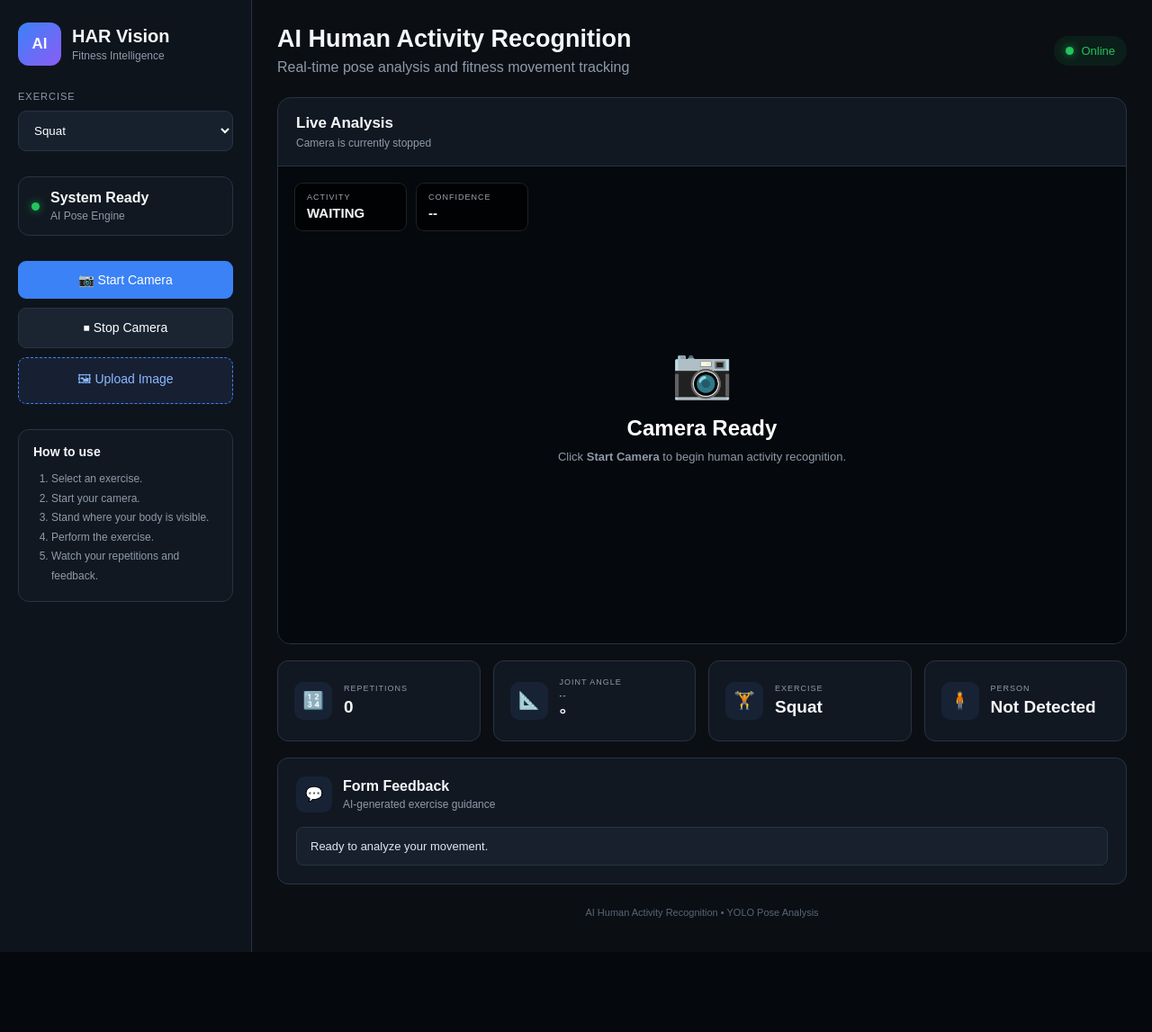
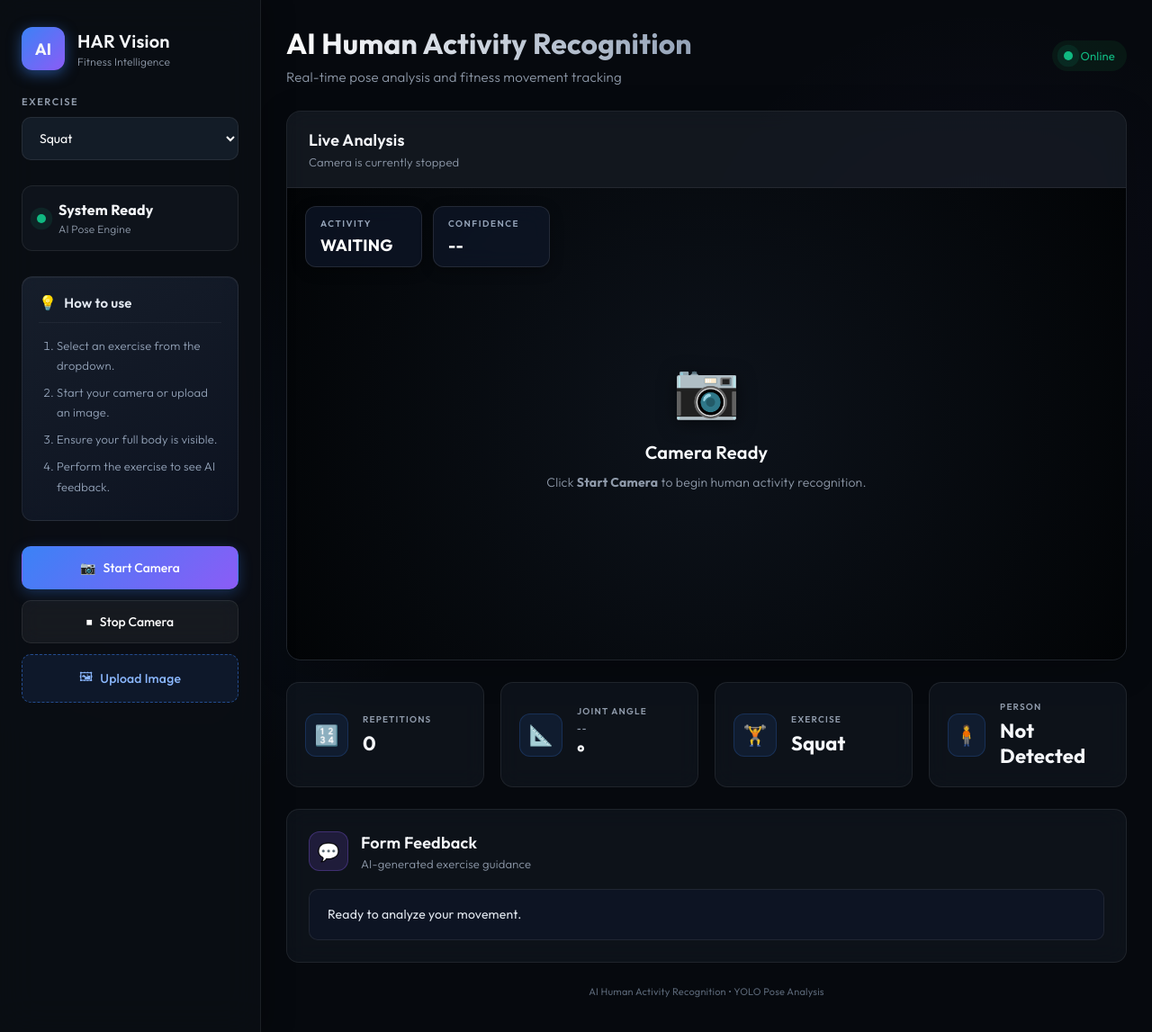
Before and after one commit to gayathri-711/Human-activity-recogniser, a FastAPI app: page / in a window 1280 px wide. Shown: the whole page at 90% size. Before the commit the page ends 1058 px from the top, so only its background shows below. Run offline with FastAPI, Linux system fonts and the light colour scheme.

Commit message:
Redesign UI: Premium layout, new typography, and moved results section

```diff
--- a/static/style.css
+++ b/static/style.css
@@ -5,24 +5,29 @@
 }
 
 :root {
-    --background: #0b0f14;
-    --panel: #111821;
-    --panel-light: #17212d;
-    --border: #273444;
+    --background: #06090e;
+    --panel: rgba(17, 24, 33, 0.65);
+    --panel-light: rgba(23, 33, 45, 0.8);
+    --border: rgba(255, 255, 255, 0.08);
     --text: #f5f7fa;
-    --muted: #8f9aaa;
+    --text-muted: #8f9aaa;
     --primary: #3b82f6;
-    --primary-dark: #2563eb;
-    --success: #22c55e;
+    --primary-glow: rgba(59, 130, 246, 0.5);
+    --secondary: #8b5cf6;
+    --success: #10b981;
+    --success-glow: rgba(16, 185, 129, 0.4);
     --warning: #f59e0b;
     --danger: #ef4444;
 }
 
 body {
-    font-family: Arial, Helvetica, sans-serif;
+    font-family: 'Outfit', sans-serif;
     background: var(--background);
+    background-image: radial-gradient(circle at 15% 50%, rgba(59, 130, 246, 0.05), transparent 25%),
+                      radial-gradient(circle at 85% 30%, rgba(139, 92, 246, 0.05), transparent 25%);
     color: var(--text);
     min-height: 100vh;
+    letter-spacing: 0.2px;
 }
 
 button,
@@ -42,19 +47,22 @@ input {
    ========================= */
 
 .sidebar {
-    width: 280px;
-    background: #0e141c;
+    width: 290px;
+    background: rgba(11, 15, 20, 0.85);
+    backdrop-filter: blur(20px);
     border-right: 1px solid var(--border);
-    padding: 25px 20px;
+    padding: 30px 24px;
     display: flex;
     flex-direction: column;
     gap: 28px;
+    box-shadow: 5px 0 30px rgba(0, 0, 0, 0.3);
+    z-index: 10;
 }
 
 .logo {
     display: flex;
     align-items: center;
-    gap: 12px;
+    gap: 14px;
 }
 
 .logo-icon {
@@ -67,39 +75,40 @@ input {
 
     border-radius: 12px;
 
-    background: linear-gradient(
-        135deg,
-        #3b82f6,
-        #8b5cf6
-    );
+    background: linear-gradient(135deg, var(--primary), var(--secondary));
+    box-shadow: 0 4px 15px var(--primary-glow);
 
-    font-size: 17px;
-    font-weight: bold;
+    font-size: 18px;
+    font-weight: 700;
 }
 
 .logo h2 {
     font-size: 20px;
+    font-weight: 600;
 }
 
 .logo p {
-    color: var(--muted);
+    color: var(--text-muted);
     font-size: 12px;
     margin-top: 3px;
+    font-weight: 300;
 }
 
 .sidebar-section label {
     display: block;
     font-size: 11px;
-    color: var(--muted);
+    color: var(--text-muted);
     margin-bottom: 10px;
-    letter-spacing: 1px;
+    letter-spacing: 1.5px;
+    font-weight: 600;
+    text-transform: uppercase;
 }
 
 select {
     width: 100%;
-    padding: 13px;
+    padding: 13px 15px;
 
-    border-radius: 9px;
+    border-radius: 10px;
     border: 1px solid var(--border);
 
     background: var(--panel-light);
@@ -107,117 +116,151 @@ select {
 
     outline: none;
     cursor: pointer;
+    font-size: 14px;
+    transition: all 0.3s ease;
 }
 
 select:focus {
     border-color: var(--primary);
+    box-shadow: 0 0 0 3px rgba(59, 130, 246, 0.15);
 }
 
 
 .status-card {
     display: flex;
     align-items: center;
-    gap: 12px;
+    gap: 14px;
 
     background: var(--panel);
     border: 1px solid var(--border);
 
-    padding: 14px;
+    padding: 16px;
     border-radius: 12px;
+    backdrop-filter: blur(10px);
 }
 
 .status-card p {
-    color: var(--muted);
+    color: var(--text-muted);
     font-size: 12px;
     margin-top: 4px;
+    font-weight: 300;
 }
 
 .status-dot {
-    width: 9px;
-    height: 9px;
+    width: 10px;
+    height: 10px;
 
     border-radius: 50%;
     background: var(--success);
 
-    box-shadow: 0 0 10px rgba(34, 197, 94, 0.7);
+    box-shadow: 0 0 12px var(--success-glow);
+    animation: pulse 2s infinite;
+}
+
+@keyframes pulse {
+    0% { box-shadow: 0 0 0 0 rgba(16, 185, 129, 0.4); }
+    70% { box-shadow: 0 0 0 10px rgba(16, 185, 129, 0); }
+    100% { box-shadow: 0 0 0 0 rgba(16, 185, 129, 0); }
 }
 
 
 .sidebar-buttons {
     display: flex;
     flex-direction: column;
-    gap: 10px;
+    gap: 12px;
 }
 
 .primary-btn,
 .secondary-btn,
 .upload-btn {
     width: 100%;
-
-    padding: 13px;
-
-    border-radius: 9px;
-
-    border: none;
-
+    padding: 14px;
+    border-radius: 10px;
+    border: 1px solid transparent;
     cursor: pointer;
-
     text-align: center;
-
     font-size: 14px;
-
-    transition: 0.2s;
+    font-weight: 500;
+    transition: all 0.3s cubic-bezier(0.4, 0, 0.2, 1);
+    display: flex;
+    align-items: center;
+    justify-content: center;
+    gap: 8px;
 }
 
 .primary-btn {
-    background: var(--primary);
+    background: linear-gradient(135deg, var(--primary), var(--secondary));
     color: white;
+    box-shadow: 0 4px 15px rgba(59, 130, 246, 0.3);
 }
 
 .primary-btn:hover {
-    background: var(--primary-dark);
+    transform: translateY(-2px);
+    box-shadow: 0 6px 20px rgba(59, 130, 246, 0.4);
 }
 
 .secondary-btn {
-    background: #1b2532;
+    background: rgba(255, 255, 255, 0.05);
     color: white;
     border: 1px solid var(--border);
+    backdrop-filter: blur(10px);
 }
 
 .secondary-btn:hover {
-    background: #243244;
+    background: rgba(255, 255, 255, 0.1);
+    transform: translateY(-2px);
 }
 
 .upload-btn {
-    background: #172033;
+    background: rgba(59, 130, 246, 0.1);
     color: #8bb8ff;
-    border: 1px dashed #3b82f6;
+    border: 1px dashed rgba(59, 130, 246, 0.5);
 }
 
 .upload-btn:hover {
-    background: #1d2b43;
+    background: rgba(59, 130, 246, 0.2);
+    border-color: var(--primary);
+    transform: translateY(-2px);
 }
 
+.instructions {
+    background: linear-gradient(145deg, rgba(30, 41, 59, 0.6), rgba(15, 23, 42, 0.6));
+    border: 1px solid var(--border);
+    border-radius: 12px;
+    padding: 18px;
+    backdrop-filter: blur(10px);
+    box-shadow: inset 0 1px 0 rgba(255, 255, 255, 0.05);
+}
 
-.instructions {
-    background: var(--panel);
-    border: 1px solid var(--border);
+.instructions-header {
+    display: flex;
+    align-items: center;
+    gap: 8px;
+    margin-bottom: 14px;
+    padding-bottom: 12px;
+    border-bottom: 1px solid rgba(255, 255, 255, 0.05);
+}
 
-    border-radius: 12px;
-
-    padding: 16px;
+.instructions-header .icon {
+    font-size: 16px;
 }
 
 .instructions h3 {
-    font-size: 14px;
-    margin-bottom: 12px;
+    font-size: 15px;
+    font-weight: 600;
+    color: #e2e8f0;
 }
 
 .instructions ol {
     padding-left: 20px;
-    color: var(--muted);
-    font-size: 12px;
-    line-height: 1.8;
+    color: #94a3b8;
+    font-size: 13px;
+    line-height: 1.7;
+    font-weight: 300;
+}
+
+.instructions ol li {
+    margin-bottom: 8px;
 }
 
 
@@ -237,16 +280,22 @@ select:focus {
     align-items: center;
     justify-content: space-between;
 
-    margin-bottom: 24px;
+    margin-bottom: 28px;
 }
 
 .topbar h1 {
-    font-size: 27px;
+    font-size: 32px;
+    font-weight: 700;
+    background: linear-gradient(to right, #ffffff, #94a3b8);
+    -webkit-background-clip: text;
+    -webkit-text-fill-color: transparent;
 }
 
 .topbar p {
-    color: var(--muted);
-    margin-top: 7px;
+    color: var(--text-muted);
+    margin-top: 8px;
+    font-size: 15px;
+    font-weight: 300;
 }
 
 .connection {
@@ -272,12 +321,11 @@ select:focus {
 
 .video-card {
     background: var(--panel);
-
     border: 1px solid var(--border);
-
-    border-radius: 15px;
-
+    border-radius: 16px;
     overflow: hidden;
+    backdrop-filter: blur(12px);
+    box-shadow: 0 10px 40px rgba(0, 0, 0, 0.2);
 }
 
 .video-header {
@@ -285,145 +333,125 @@ select:focus {
     align-items: center;
     justify-content: space-between;
 
-    padding: 18px 20px;
+    padding: 20px 24px;
 
     border-bottom: 1px solid var(--border);
+    background: rgba(255, 255, 255, 0.02);
 }
 
 .video-header h2 {
-    font-size: 17px;
+    font-size: 18px;
+    font-weight: 600;
 }
 
 .video-header p {
-    color: var(--muted);
-    font-size: 12px;
+    color: var(--text-muted);
+    font-size: 13px;
     margin-top: 5px;
+    font-weight: 300;
 }
 
 .live-badge {
     display: none;
-
-    padding: 7px 12px;
-
+    padding: 8px 14px;
     border-radius: 20px;
-
-    background: rgba(239, 68, 68, 0.12);
-
+    background: rgba(239, 68, 68, 0.15);
     color: #ff6b6b;
-
-    font-size: 11px;
-    font-weight: bold;
+    font-size: 12px;
+    font-weight: 700;
+    letter-spacing: 0.5px;
+    box-shadow: 0 0 15px rgba(239, 68, 68, 0.2);
 }
 
 .video-container {
     position: relative;
-
     width: 100%;
-
     aspect-ratio: 16 / 9;
-
-    background: #05080c;
-
+    background: #020406;
     overflow: hidden;
 }
 
 #camera,
 #uploadedImage {
     position: absolute;
-
     inset: 0;
-
     width: 100%;
     height: 100%;
-
     object-fit: contain;
-
     display: none;
 }
 
 #overlayCanvas {
     position: absolute;
-
     inset: 0;
-
     width: 100%;
     height: 100%;
-
     pointer-events: none;
 }
 
 .camera-placeholder {
     position: absolute;
-
     inset: 0;
-
     display: flex;
-
     flex-direction: column;
-
     align-items: center;
     justify-content: center;
-
     text-align: center;
-
-    color: var(--muted);
+    color: var(--text-muted);
+    background: radial-gradient(circle at center, rgba(30, 41, 59, 0.4), transparent);
 }
 
 .camera-icon {
-    font-size: 55px;
-    margin-bottom: 15px;
+    font-size: 60px;
+    margin-bottom: 20px;
+    filter: drop-shadow(0 4px 10px rgba(0, 0, 0, 0.5));
 }
 
 .camera-placeholder h2 {
-    color: white;
-    margin-bottom: 8px;
+    color: #f8fafc;
+    margin-bottom: 10px;
+    font-weight: 600;
+    font-size: 20px;
 }
 
 .camera-placeholder p {
     max-width: 400px;
-    line-height: 1.6;
-    font-size: 13px;
+    line-height: 1.7;
+    font-size: 14px;
+    font-weight: 300;
 }
-
 
 .hud {
     position: absolute;
-
-    top: 18px;
-    left: 18px;
-
+    top: 20px;
+    left: 20px;
     display: flex;
-    gap: 10px;
+    gap: 12px;
 }
 
 .hud-item {
-    min-width: 125px;
-
-    padding: 10px 13px;
-
-    background: rgba(0, 0, 0, 0.65);
-
-    backdrop-filter: blur(8px);
-
-    border: 1px solid rgba(255, 255, 255, 0.12);
-
-    border-radius: 9px;
+    min-width: 130px;
+    padding: 12px 16px;
+    background: rgba(15, 23, 42, 0.7);
+    backdrop-filter: blur(12px);
+    border: 1px solid rgba(255, 255, 255, 0.1);
+    border-radius: 12px;
+    box-shadow: 0 4px 15px rgba(0, 0, 0, 0.3);
 }
 
 .hud-item span {
     display: block;
-
-    color: #9ca3af;
-
-    font-size: 9px;
-
-    letter-spacing: 1px;
-
-    margin-bottom: 4px;
+    color: #94a3b8;
+    font-size: 10px;
+    font-weight: 600;
+    letter-spacing: 1.5px;
+    margin-bottom: 6px;
 }
 
 .hud-item strong {
-    font-size: 15px;
+    font-size: 18px;
+    font-weight: 700;
+    color: white;
 }
 
 
@@ -433,59 +461,53 @@ select:focus {
 
 .stats-grid {
     display: grid;
-
-    grid-template-columns:
-        repeat(4, 1fr);
-
-    gap: 14px;
-
-    margin-top: 18px;
+    grid-template-columns: repeat(4, 1fr);
+    gap: 18px;
+    margin-top: 24px;
 }
 
 .stat-card {
     display: flex;
     align-items: center;
+    gap: 16px;
+    background: var(--panel);
+    border: 1px solid var(--border);
+    border-radius: 14px;
+    padding: 20px;
+    backdrop-filter: blur(12px);
+    transition: transform 0.3s ease, box-shadow 0.3s ease;
+}
 
-    gap: 13px;
-
-    background: var(--panel);
-
-    border: 1px solid var(--border);
-
-    border-radius: 12px;
-
-    padding: 18px;
+.stat-card:hover {
+    transform: translateY(-3px);
+    box-shadow: 0 8px 25px rgba(0, 0, 0, 0.2);
+    border-color: rgba(255, 255, 255, 0.15);
 }
 
 .stat-icon {
-    width: 42px;
-    height: 42px;
-
+    width: 48px;
+    height: 48px;
     display: flex;
     align-items: center;
     justify-content: center;
-
-    border-radius: 10px;
-
-    background: #172235;
-
-    font-size: 19px;
+    border-radius: 12px;
+    background: rgba(59, 130, 246, 0.1);
+    border: 1px solid rgba(59, 130, 246, 0.2);
+    font-size: 22px;
 }
 
 .stat-card span {
     display: block;
-
-    color: var(--muted);
-
-    font-size: 9px;
-
-    letter-spacing: 1px;
-
-    margin-bottom: 5px;
+    color: var(--text-muted);
+    font-size: 10px;
+    font-weight: 600;
+    letter-spacing: 1.2px;
+    margin-bottom: 6px;
 }
 
 .stat-card strong {
-    font-size: 19px;
+    font-size: 22px;
+    font-weight: 700;
 }
 
 
@@ -494,79 +516,74 @@ select:focus {
    ========================= */
 
 .feedback-card {
-    margin-top: 18px;
-
+    margin-top: 24px;
     background: var(--panel);
-
     border: 1px solid var(--border);
-
-    border-radius: 12px;
-
-    padding: 20px;
+    border-radius: 14px;
+    padding: 24px;
+    backdrop-filter: blur(12px);
 }
 
 .feedback-title {
     display: flex;
     align-items: center;
-
-    gap: 12px;
+    gap: 14px;
 }
 
 .feedback-icon {
-    width: 40px;
-    height: 40px;
-
+    width: 44px;
+    height: 44px;
     display: flex;
     align-items: center;
     justify-content: center;
-
-    border-radius: 10px;
-
-    background: #172235;
+    border-radius: 12px;
+    background: rgba(139, 92, 246, 0.15);
+    border: 1px solid rgba(139, 92, 246, 0.3);
+    font-size: 20px;
 }
 
 .feedback-title h2 {
-    font-size: 16px;
+    font-size: 18px;
+    font-weight: 600;
 }
 
 .feedback-title p {
-    color: var(--muted);
-    font-size: 12px;
-
+    color: var(--text-muted);
+    font-size: 13px;
     margin-top: 4px;
+    font-weight: 300;
 }
 
 .feedback-message {
-    margin-top: 16px;
-
-    padding: 13px 15px;
-
-    border-radius: 8px;
-
-    background: #17202c;
-
+    margin-top: 20px;
+    padding: 16px 20px;
+    border-radius: 10px;
+    background: rgba(15, 23, 42, 0.6);
     border: 1px solid var(--border);
-
-    color: #dce5f0;
-
-    font-size: 13px;
+    color: #e2e8f0;
+    font-size: 14px;
+    line-height: 1.6;
+    font-weight: 400;
+    transition: all 0.3s ease;
 }
 
 .feedback-message.good {
-    border-color: rgba(34, 197, 94, 0.4);
-    color: #86efac;
+    background: rgba(16, 185, 129, 0.1);
+    border-color: rgba(16, 185, 129, 0.3);
+    color: #a7f3d0;
 }
 
 .feedback-message.warning {
-    border-color: rgba(245, 158, 11, 0.4);
-    color: #fcd34d;
+    background: rgba(245, 158, 11, 0.1);
+    border-color: rgba(245, 158, 11, 0.3);
+    color: #fde68a;
 }
 
 .feedback-message.error {
-    border-color: rgba(239, 68, 68, 0.4);
-    color: #fca5a5;
+    background: rgba(239, 68, 68, 0.1);
+    border-color: rgba(239, 68, 68, 0.3);
+    color: #fecaca;
 }
-
 
 /* =========================
    UPLOAD RESULT
--- a/templates/index.html
+++ b/templates/index.html
@@ -6,6 +6,9 @@
 
     <title>AI Human Activity Recognition</title>
 
+    <link rel="preconnect" href="https://fonts.googleapis.com">
+    <link rel="preconnect" href="https://fonts.gstatic.com" crossorigin>
+    <link href="https://fonts.googleapis.com/css2?family=Outfit:wght@300;400;500;600;700&display=swap" rel="stylesheet">
     <link rel="stylesheet" href="/static/style.css">
 </head>
 
@@ -48,18 +51,31 @@
 
             </div>
 
+            <div class="instructions">
+                <div class="instructions-header">
+                    <span class="icon">💡</span>
+                    <h3>How to use</h3>
+                </div>
+                <ol>
+                    <li>Select an exercise from the dropdown.</li>
+                    <li>Start your camera or upload an image.</li>
+                    <li>Ensure your full body is visible.</li>
+                    <li>Perform the exercise to see AI feedback.</li>
+                </ol>
+            </div>
+
             <div class="sidebar-buttons">
 
                 <button id="startCameraBtn" class="primary-btn">
-                    📷 Start Camera
+                    <span class="btn-icon">📷</span> Start Camera
                 </button>
 
                 <button id="stopCameraBtn" class="secondary-btn">
-                    ⏹ Stop Camera
+                    <span class="btn-icon">⏹</span> Stop Camera
                 </button>
 
                 <label for="imageInput" class="upload-btn">
-                    🖼 Upload Image
+                    <span class="btn-icon">🖼</span> Upload Image
                 </label>
 
                 <input
@@ -68,20 +84,6 @@
                     accept="image/png,image/jpeg,image/jpg,image/webp"
                     hidden
                 >
-
-            </div>
-
-            <div class="instructions">
-
-                <h3>How to use</h3>
-
-                <ol>
-                    <li>Select an exercise.</li>
-                    <li>Start your camera.</li>
-                    <li>Stand where your body is visible.</li>
-                    <li>Perform the exercise.</li>
-                    <li>Watch your repetitions and feedback.</li>
-                </ol>
 
             </div>
 
@@ -194,6 +196,20 @@
             </section>
 
 
+            <!-- Upload result (Moved below video container) -->
+            <section
+                id="uploadResult"
+                class="upload-result"
+            >
+                <div class="upload-result-header">
+                    <div class="upload-icon">✨</div>
+                    <h2>Image Analysis Results</h2>
+                </div>
+                <div id="uploadResultContent" class="upload-result-content">
+                    No image analyzed yet.
+                </div>
+            </section>
+
             <!-- Statistics -->
             <section class="stats-grid">
 
@@ -304,19 +320,7 @@
             </section>
 
 
-            <!-- Upload result -->
-            <section
-                id="uploadResult"
-                class="upload-result"
-            >
 
-                <h2>Image Analysis</h2>
-
-                <div id="uploadResultContent">
-                    No image analyzed yet.
-                </div>
-
-            </section>
 
 
             <footer>
```
Also changed, not shown: other parts of static/style.css (+34 -12 lines).
